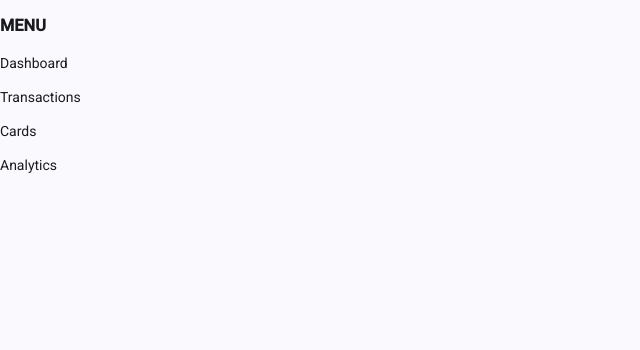
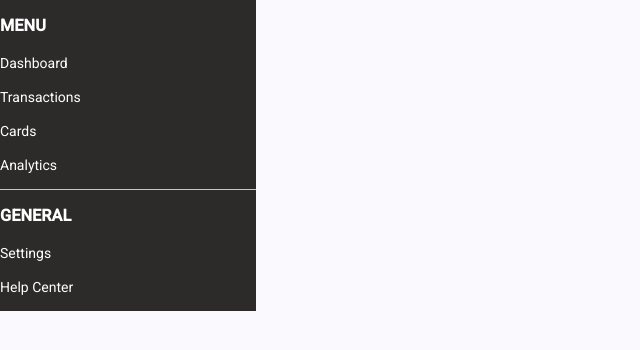
Before and after one commit to reshnaz/BudgetBud, an Angular app: page / in a window 1280 px wide. Shown: the top 350 px of the page, without its empty margins (0-640 px from the left). Built offline with nearby package versions, Linux system fonts and the light colour scheme.

Commit message:
formatted sidebar

```diff
--- a/src/app/app.scss
+++ b/src/app/app.scss
@@ -3,3 +3,7 @@
     display: grid;
     grid-template-columns: 20vw 80vw;
 }
+
+app-sidebar {
+    background-color: rgb(45, 42, 42);
+}
--- a/src/app/layout/sidebar/sidebar.html
+++ b/src/app/layout/sidebar/sidebar.html
@@ -1,3 +1,4 @@
+<div class="sidebar">
     <nav>
         <h3>MENU</h3>
         <div cdkMenu>
@@ -7,3 +8,12 @@
             <p cdkMenuItem>Analytics</p>
         </div>
     </nav>
+    <mat-divider></mat-divider>
+    <nav>
+        <h3>GENERAL</h3>
+        <div cdkMenu>
+            <p cdkMenuItem>Settings</p>
+            <p cdkMenuItem>Help Center</p>
+        </div>
+    </nav>
+</div>
--- a/src/app/layout/sidebar/sidebar.scss
+++ b/src/app/layout/sidebar/sidebar.scss
@@ -0,0 +1,3 @@
+.sidebar {
+    color: white;
+}
--- a/src/app/layout/sidebar/sidebar.ts
+++ b/src/app/layout/sidebar/sidebar.ts
@@ -1,8 +1,9 @@
-import { CdkMenu, CdkMenuItem, CdkMenuModule } from '@angular/cdk/menu';
+import { CdkMenu, CdkMenuItem } from '@angular/cdk/menu';
+import {MatDividerModule} from '@angular/material/divider';
 import { Component } from '@angular/core';
 
 @Component({
-  imports: [CdkMenu, CdkMenuItem],
+  imports: [CdkMenu, CdkMenuItem, MatDividerModule],
   selector: 'app-sidebar',
   templateUrl: './sidebar.html',
   styleUrl: './sidebar.scss',
```
Lines whose indentation alone changed are shown as unchanged.
